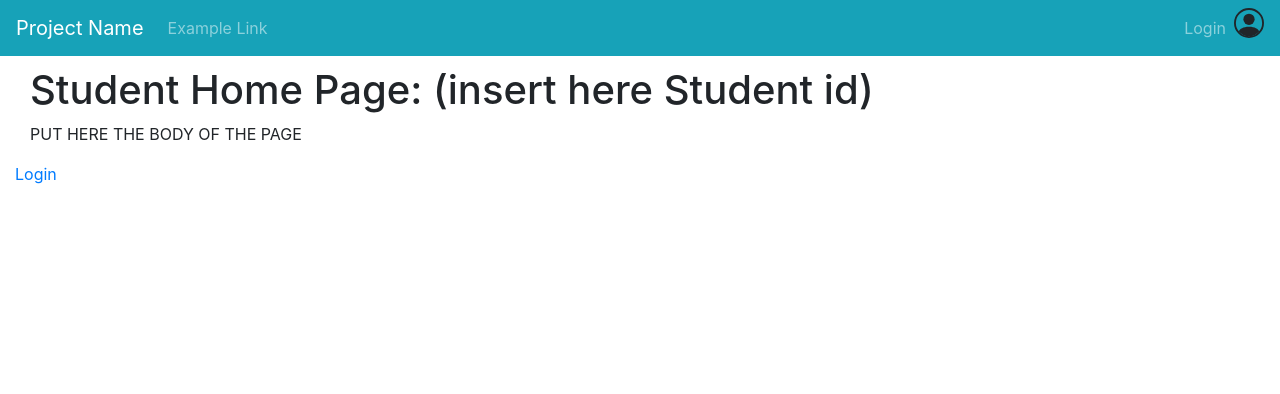
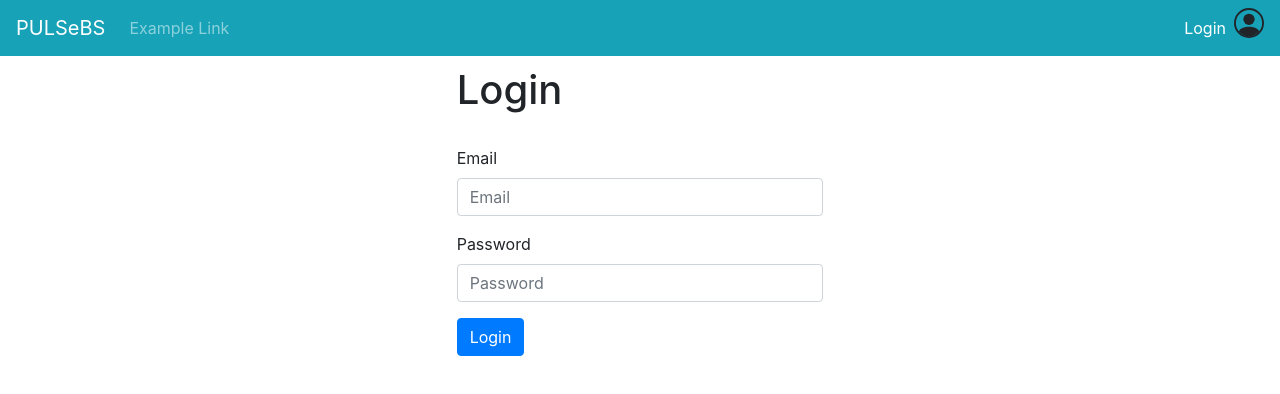
Before and after one commit to SE2-Team-14/Project-SE2-2020, a React (Create React App) app in the folder client/: page /login in a window 1280 px wide. Before the commit this address led to /student-home. Shown: the top 394 px of the page. Built offline with nearby package versions, Linux system fonts and the light colour scheme.

Commit message:
Updated metadata relating to project name

```diff
--- a/client/public/index.html
+++ b/client/public/index.html
@@ -31,7 +31,7 @@
       integrity="sha384-9aIt2nRpC12Uk9gS9baDl411NQApFmC26EwAOH8WgZl5MYYxFfc+NcPb1dKGj7Sk"
       crossorigin="anonymous"
     />
-    <title>Office Queue Manager</title>
+    <title>PULSeBS</title>
   </head>
   <body>
     <noscript>You need to enable JavaScript to run this app.</noscript>
--- a/client/src/App.js
+++ b/client/src/App.js
@@ -36,7 +36,7 @@ class App extends React.Component {
     //}
     //).catch((err) => {
     //this.setState({ authErr: err.errorObj });
-    this.props.history.push("/student-home"); // TODO: for debug only, to be changed with the login page
+    this.props.history.push("/login"); // TODO: for debug only, to be changed with the login page
     //});
   }
 
--- a/client/src/Components/Header.js
+++ b/client/src/Components/Header.js
@@ -13,8 +13,8 @@ const Header = (props) => {
 
         <Navbar bg="info" variant="dark" expand="sm" fixed="top">
 
-          <Navbar.Brand>
-            Project Name
+        <Navbar.Brand>
+          PULSeBS
         </Navbar.Brand>
 
           <Nav className="mr-auto">
```
Also changed, not shown: 1 other file (tests, documents, lock files or other folders).
